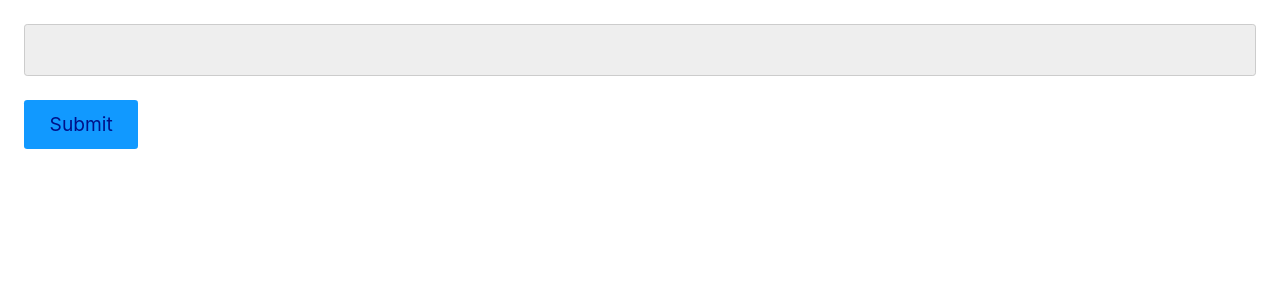
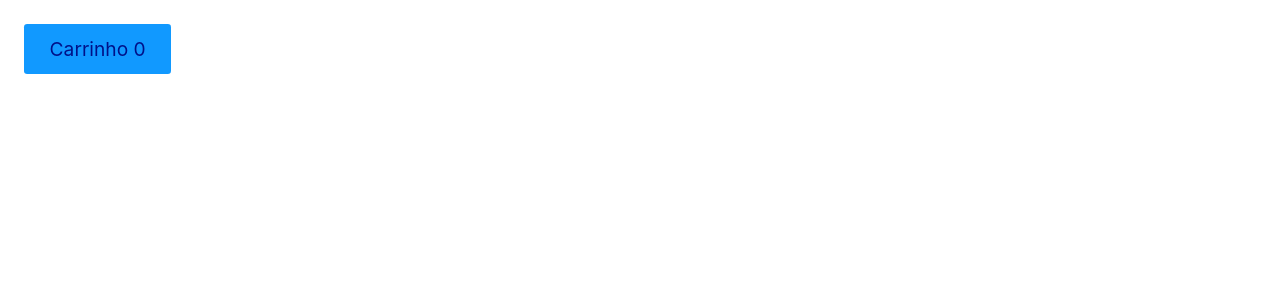
Before and after one commit to ederpagliotto/aulas, a React (Create React App) app: page / in a window 1280 px wide. Shown: the top 300 px of the page. Built offline with nearby package versions, Linux system fonts and the light colour scheme.

Commit message:
setTimeout defined

```diff
--- a/src/App.js
+++ b/src/App.js
@@ -1,30 +1,24 @@
 import React, { useRef, useState } from 'react';
 
 function App() {
-  const [comments, setComments] = useState([]);
-  const [input, setInput] = useState('');
-  const inputElement = useRef();
+  const [carrinho, setCarrinho] = React.useState(0);
+  const [notification, setNotification] = React.useState(null);
+  const timeOutRef = React.useRef();
+
   function handleClick() {
-    setComments([...comments, input]);
-    setInput('');
-    inputElement.current.focus();
+    setCarrinho(carrinho + 1);
+    setNotification('Item Adicionado ao carrinho');
+
+    clearTimeout(timeOutRef.current);
+    timeOutRef.current = setTimeout(() => {
+      setNotification(null);
+    }, 2000);
   }
 
   return (
     <div>
-      <ul>
-        {comments.map((comment) => (
-          <li key={comment}>{comment}</li>
-        ))}
-      </ul>
-      <input
-        type="text"
-        ref={inputElement}
-        value={input}
-        onChange={({ target }) => setInput(target.value)}
-      />
-      <br />
-      <button onClick={handleClick}>Submit</button>
+      <p>{notification}</p>
+      <button onClick={handleClick}>Carrinho {carrinho}</button>
     </div>
   );
 }
```
